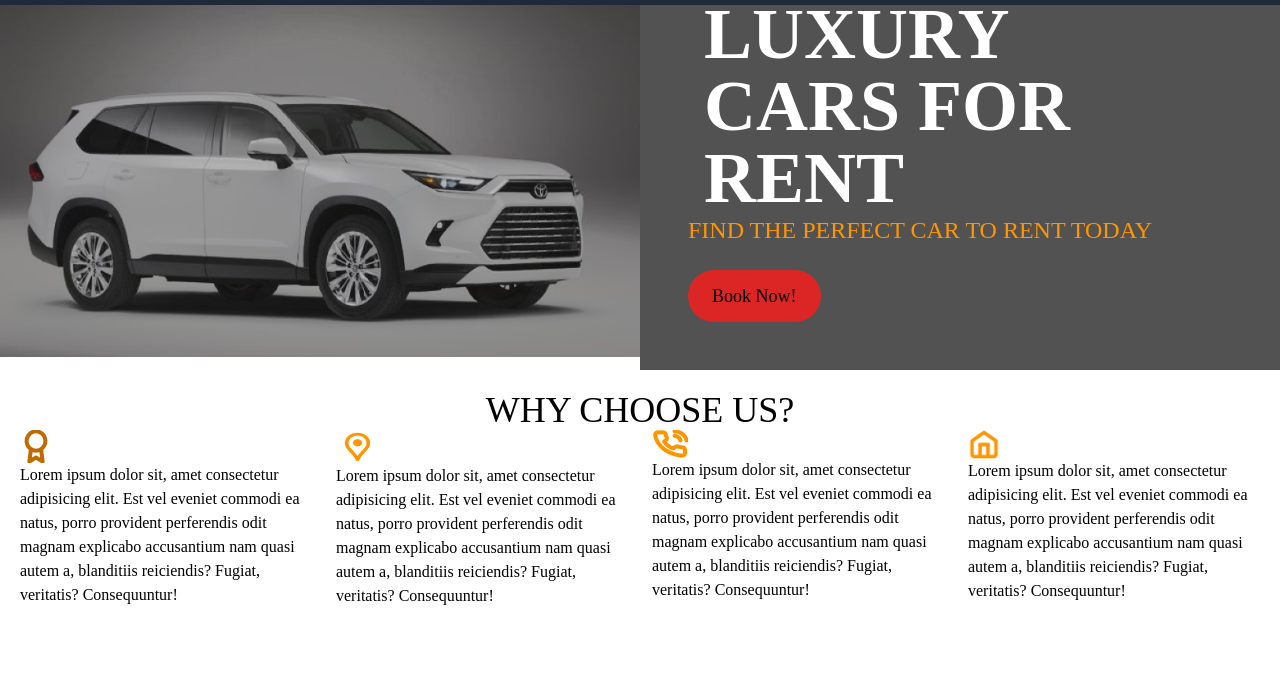
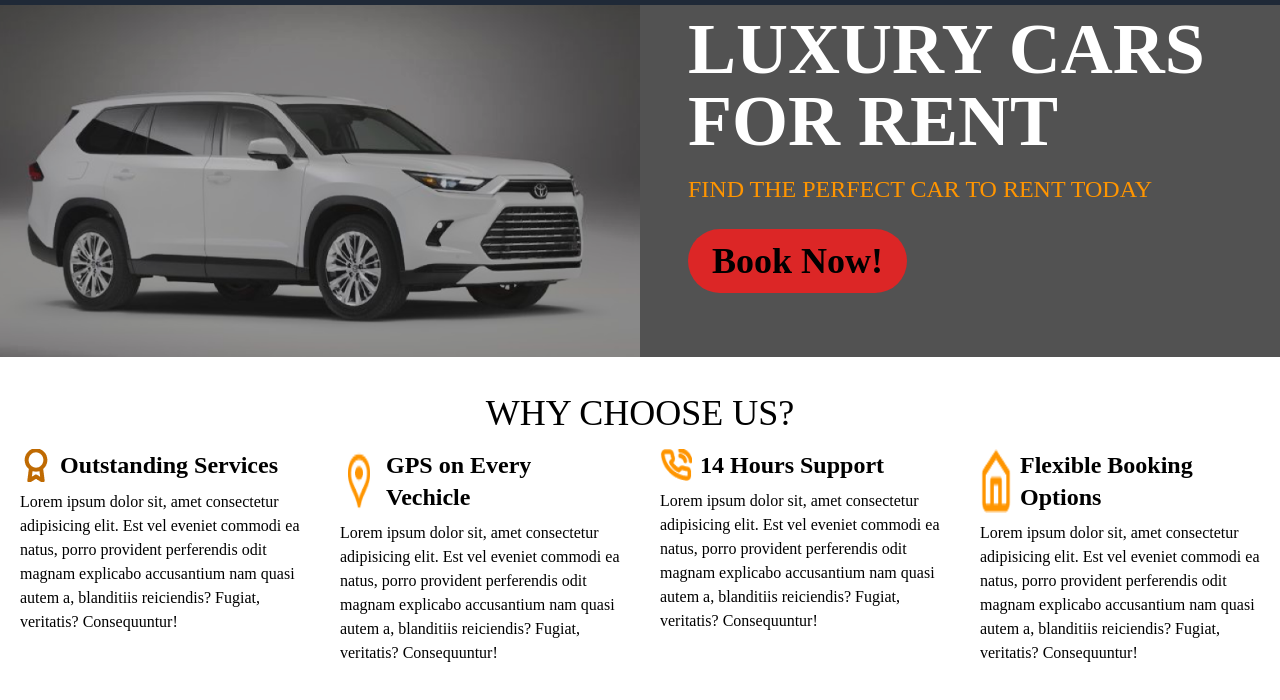
Before and after one commit to vinsrendon/Ridehub, a plain HTML site: page index.html in a window 1280 px wide. Shown: the part 62-762 px from the top of the page. Drawn offline with nearby package versions, Linux system fonts and the light colour scheme; a web font is replaced by a local one.

Commit message:
Add files via upload

```diff
--- a/index.html
+++ b/index.html
@@ -51,36 +51,49 @@
         </div>
         <div class="w-full bg-[#525252] lg:flex-1 flex flex-col items-center justify-center">
             <div class="lg:text-left text-center mx-auto md:p-12 p-5">
-                <h1 class="text-white text-6xl md:text-7xl font-bold uppercase mx-4 mt-3">LUXURY CARS FOR RENT</h1>
+                <h1 class="text-white text-6xl md:text-7xl font-bold uppercase mb-4 mt-3">LUXURY CARS FOR RENT</h1>
                 <p class="text-xl md:text-2xl text-[#FF9500] mb-6">FIND THE PERFECT CAR TO RENT TODAY</p>
-                <button class="bg-red-600 text-md md:text-lg px-6 py-3 rounded-full hover:bg-red-700 ">Book Now!</button>
+                <button class="bg-red-600 text-md md:text-4xl px-6 py-3 rounded-full hover:bg-red-700 font-bold">Book Now!</button>
             </div>
         </div>
     </div>
 
     <div class="p-5" id="font-averia">
-        <h1 class="text-center text-4xl">WHY CHOOSE US?</h1>
-        <div class="flex flex-wrap gap-6">
+        <h1 class="text-center text-4xl my-4">WHY CHOOSE US?</h1>
+        <div class="flex flex-wrap flex-col md:flex-row gap-10 text-left">
             <div class="flex-1">
-                <img src="/lib/images/Award.png" alt="" srcset="">
+                <div class="flex mb-2 gap-2">
+                    <img src="/lib/images/Award.png" width="32" height="32">
+                    <p class="font-bold text-2xl">Outstanding Services</p>
+                </div>
+                <p>
+
+                    Lorem ipsum dolor sit, amet consectetur adipisicing elit. Est vel eveniet commodi ea natus, porro provident perferendis odit magnam explicabo accusantium nam quasi autem a, blanditiis reiciendis? Fugiat, veritatis? Consequuntur!
+                </p>
+            </div>
+            <div class="flex-1">
+                <div class="flex mb-2 gap-2">
+                    <img src="/lib/images/location_on.png" width="38" height="38">
+                    <p class="font-bold text-2xl">GPS on Every Vechicle</p>
+                </div>
                 <p>
                     Lorem ipsum dolor sit, amet consectetur adipisicing elit. Est vel eveniet commodi ea natus, porro provident perferendis odit magnam explicabo accusantium nam quasi autem a, blanditiis reiciendis? Fugiat, veritatis? Consequuntur!
                 </p>
             </div>
             <div class="flex-1">
-                <img src="/lib/images/location_on.png" alt="" srcset="">
+                <div class="flex mb-2 gap-2">
+                    <img src="/lib/images/Phone call.png" width="32" height="32">
+                    <p class="font-bold text-2xl">14 Hours Support</p>
+                </div>
                 <p>
                     Lorem ipsum dolor sit, amet consectetur adipisicing elit. Est vel eveniet commodi ea natus, porro provident perferendis odit magnam explicabo accusantium nam quasi autem a, blanditiis reiciendis? Fugiat, veritatis? Consequuntur!
                 </p>
             </div>
             <div class="flex-1">
-                <img src="/lib/images/Phone call.png" alt="" srcset="">
-                <p>
-                    Lorem ipsum dolor sit, amet consectetur adipisicing elit. Est vel eveniet commodi ea natus, porro provident perferendis odit magnam explicabo accusantium nam quasi autem a, blanditiis reiciendis? Fugiat, veritatis? Consequuntur!
-                </p>
-            </div>
-            <div class="flex-1">
-                <img src="/lib/images/Home.png" alt="" srcset="" width="32" height="32">
+                <div class="flex mb-2 gap-2">
+                    <img src="/lib/images/Home.png" width="32" height="32">
+                    <p class="font-bold text-2xl">Flexible Booking Options</p>
+                </div>
                 <p>
                     Lorem ipsum dolor sit, amet consectetur adipisicing elit. Est vel eveniet commodi ea natus, porro provident perferendis odit magnam explicabo accusantium nam quasi autem a, blanditiis reiciendis? Fugiat, veritatis? Consequuntur!
                 </p>
```
